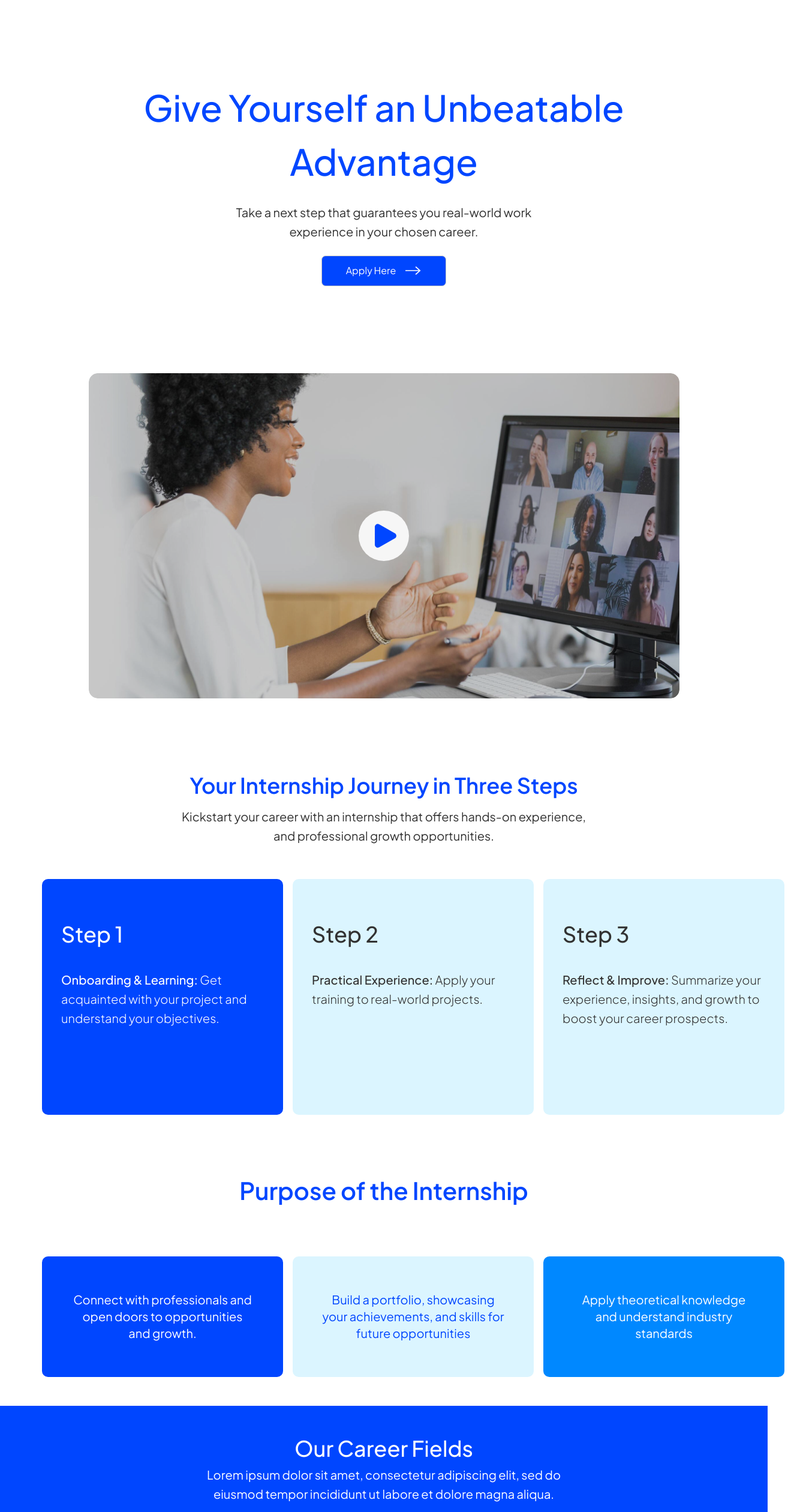
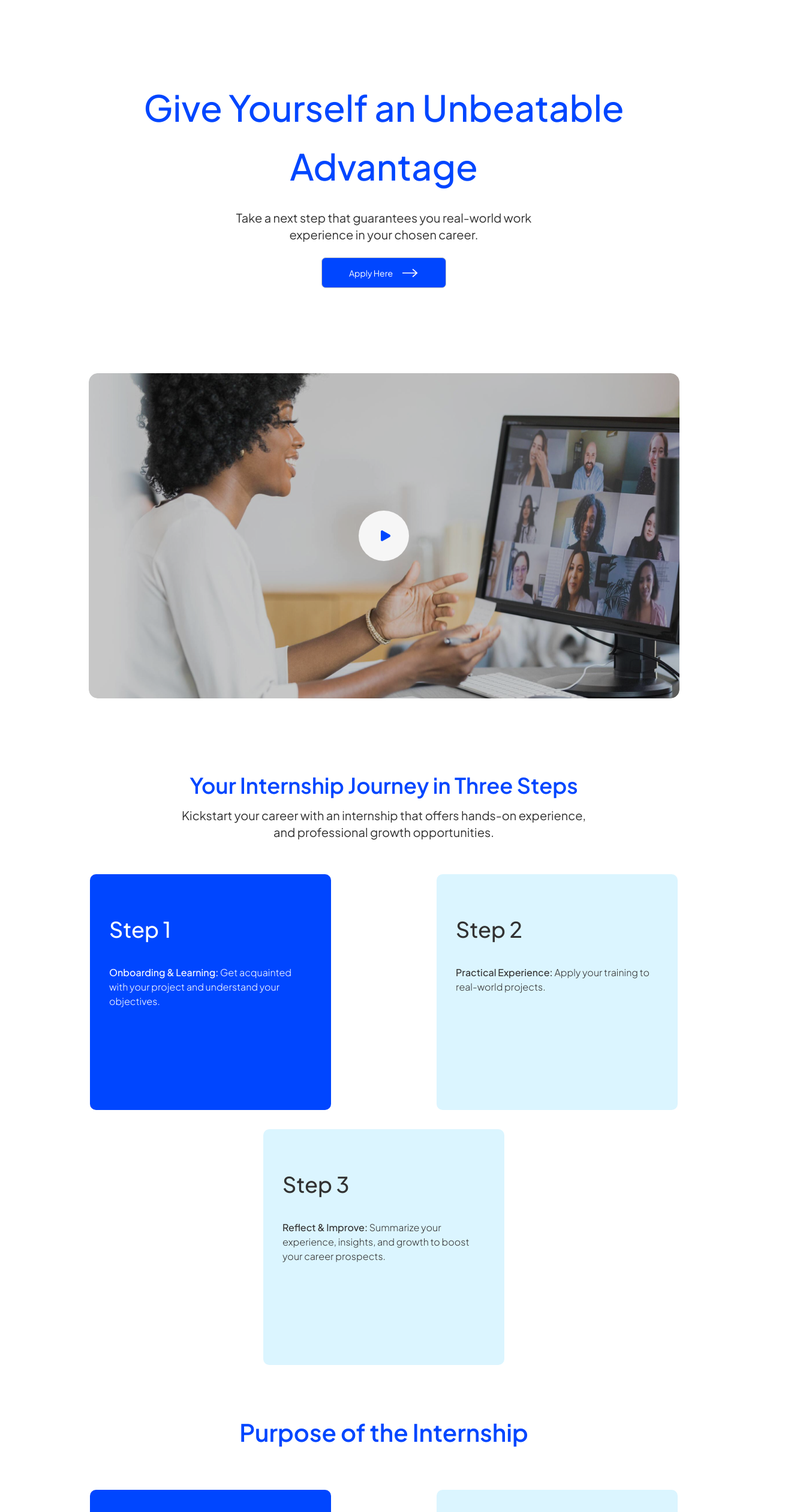
Before and after one commit to Fearless09/enoverlab, a Next.js app: page / in a window 1280 px wide. Shown: the part 220-2740 px from the top of the page at 60% size, 1349 px wide, since content can reach past the window. Built offline with nearby package versions, Linux system fonts and the light colour scheme.

Commit message:
Mobile View

```diff
--- a/package.json
+++ b/package.json
@@ -9,7 +9,7 @@
     "lint": "next lint"
   },
   "dependencies": {
-    "next": "14.2.4",
+    "next": "14.2.4 --turbo",
     "react": "^18",
     "react-dom": "^18"
   },
--- a/src/components/AluminiTestimonial.tsx
+++ b/src/components/AluminiTestimonial.tsx
@@ -26,18 +26,18 @@ const testimonials: {
 
 export default function AluminiTestimonial() {
     return (
-        <div className='bg-primary-100 px-[70px] py-[52px] mt-[47px] font-plus-jakarta-sans'>
+        <div className='bg-primary-100 px-4 sm:px-[70px] py-[52px] mt-5 sm:mt-[47px] font-plus-jakarta-sans'>
             <div className='text-center w-full max-w-[641px] mx-auto'>
-                <h1 className='text-primary-300 font-medium text-4xl'>
+                <h1 className='text-primary-300 font-medium text-2xl sm:text-4xl'>
                     Alumini Testmonials
                 </h1>
 
-                <p className='text-secondary text-xl font-normal leading-[160%] mt-2'>
+                <p className='text-secondary text-base sm:text-xl font-normal leading-[160%] mt-2'>
                     Lorem ipsum dolor sit amet, consectetur adipiscing elit, sed do eiusmod tempor incididunt ut labore et dolore magna aliqua.
                 </p>
             </div>
 
-            <div className='mt-[54px] grid grid-cols-[repeat(3,413px)] gap-5 justify-around'>
+            <div className='mt-10 sm:mt-[54px] flex flex-wrap gap-x-5 gap-y-16 justify-around'>
                 {testimonials?.map((item, index) => (
                     <TestimonialCard
                         key={index}
@@ -61,15 +61,15 @@ function TestimonialCard({ item: {
     }
 }) {
     return (
-        <div className='h-[467px] bg-primary-300 text-white py-9 px-7'>
+        <div className='max-h-[467px] w-[413px] bg-primary-300 text-white py-9 px-7'>
             <div className='relative bg-white h-[213px]'>
                 <button className='absolute top-1/2 left-1/2 -translate-x-1/2 -translate-y-1/2 hover:opacity-[0.95] active:scale-[0.95]'>
                     <PlayIconSVG color='#C5C5C5' />
                 </button>
             </div>
 
-            <h1 className='mt-[71px] font-medium text-4xl'>{name}</h1>
-            <p className='mt-2 text-xl font-normal leading-[160%]'>{role}</p>
+            <h1 className='mt-8 sm:mt-[71px] font-medium text-xl sm:text-4xl'>{name}</h1>
+            <p className='mt-2 text-base sm:text-xl font-normal leading-[160%]'>{role}</p>
         </div>
     )
 }
--- a/src/components/CareerField.tsx
+++ b/src/components/CareerField.tsx
@@ -30,18 +30,18 @@ const careers: {
 
 export default function CareerField() {
     return (
-        <div className='bg-primary-300 px-[70px] py-[51px] font-plus-jakarta-sans'>
+        <div className='bg-primary-300 px-4 sm:px-[70px] py-[51px] font-plus-jakarta-sans'>
             <div className='w-full max-w-[640px] mx-auto text-center text-white'>
-                <h1 className='font-medium text-4xl'>
+                <h1 className='font-medium text-2xl sm:text-4xl leading-relaxed'>
                     Our Career Fields
                 </h1>
 
-                <p className='text-xl font-normal leading-[160%] mt-2'>
+                <p className='text-base sm:text-xl font-normal leading-[160%] mt-3 sm:mt-2'>
                     Lorem ipsum dolor sit amet, consectetur adipiscing elit, sed do eiusmod tempor incididunt ut labore et dolore magna aliqua.
                 </p>
             </div>
 
-            <div className='mt-[61px] grid grid-cols-[repeat(3,402px)] justify-around gap-4'>
+            <div className='mt-10 sm:mt-[61px] flex flex-wrap justify-around gap-y-12 gap-x-4'>
                 {careers?.map((item, index) => (
                     <CareerCard
                         key={index}
@@ -62,7 +62,7 @@ function CareerCard({ img, name, description }: {
     description: string
 }) {
     return (
-        <div className='h-[557px] rounded-[15px] bg-white text-secondary py-[22px] px-4'>
+        <div className='max-h-[557px] w-[402px] rounded-[15px] bg-white text-secondary py-[22px] px-4'>
             <Image
                 src={img}
                 width={370}
@@ -72,11 +72,11 @@ function CareerCard({ img, name, description }: {
                 className=''
             />
 
-            <h1 className='mt-[34px] font-medium text-[32px]'>
+            <h1 className='mt-[34px] font-medium text-xl sm:text-[32px]'>
                 {name}
             </h1>
 
-            <p className='mt-[26px] font-normal text-xl leading-[160%]'>
+            <p className='mt-[26px] font-normal text-base sm:text-xl leading-[160%]'>
                 {description}
             </p>
 
--- a/src/components/CodeOfConduct.tsx
+++ b/src/components/CodeOfConduct.tsx
@@ -27,22 +27,22 @@ const codes: {
 
 export default function CodeOfConduct() {
     return (
-        <div className='bg-primary-100 px-[70px] py-[71px] text-secondary font-plus-jakarta-sans flex justify-between gap-5'>
-            <div className='flex flex-col gap-[34px] w-full max-w-[489px]'>
-                <h1 className='text-primary-300 font-semibold text-[45px]'>
+        <div className='bg-primary-100 px-4 sm:px-[70px] py-[71px] text-secondary font-plus-jakarta-sans flex flex-col lg:flex-row items-center lg:items-start justify-between gap-y-16 gap-x-5'>
+            <div className='flex flex-col gap-6 sm:gap-[34px] w-full max-w-[489px] text-center lg:text-left'>
+                <h1 className='text-primary-300 font-semibold text-2xl sm:text-[45px] leading-relaxed'>
                     Our Code of Conduct
                 </h1>
-                <p className='font-normal text-xl leading-[160%]'>
+                <p className='font-normal text-base sm:text-xl leading-[160%]'>
                     Lorem ipsum dolor sit amet, consectetur adipiscing elit, sed do eiusmod tempor incididunt ut labore et dolore magna aliqua.
                 </p>
                 <RightArrowCTAButton
-                    buttonStyles='bg-transparent border-primary-300 text-primary-300'
+                    buttonStyles='bg-transparent border-primary-300 text-primary-300 mx-auto lg:mx-0'
                     text='Download Rules'
                     arrowColor='#0046FF'
                 />
             </div>
 
-            <div className='grid grid-cols-[repeat(2,359px)] justify-end gap-8'>
+            <div className='flex flex-wrap lg:grid grid-cols-[repeat(2,359px)] justify-around lg:justify-end gap-8'>
                 {codes?.map((item, index) => (
                     <CodeCard
                         key={index}
@@ -66,14 +66,14 @@ function CodeCard({ item: {
     }
 }) {
     return (
-        <div className='h-[175px] flex items-center p-[37px] justify-center bg-white rounded-[10px] border border-primary-200 last:col-start-2'>
+        <div className='max-h-[175px] max-w-[359px] w-full flex items-center p-[37px] justify-center bg-white rounded-[10px] border border-primary-200 lg:last:col-start-2'>
             <div className='flex gap-6'>
                 <div className='w-[30px] h-[30px]'>{svg}</div>
                 <div>
-                    <h4 className='font-medium text-2xl'>
+                    <h4 className='font-medium text-lg sm:text-2xl'>
                         {name}
                     </h4>
-                    <p className='text-xl font-normal leading-[160%] mt-2.5'>
+                    <p className='text-base sm:text-xl font-normal leading-[160%] mt-2.5'>
                         {description}
                     </p>
                 </div>
--- a/src/components/FAQ.tsx
+++ b/src/components/FAQ.tsx
@@ -11,12 +11,12 @@ const questions: string[] = [
 
 export default function FAQ() {
     return (
-        <div className='mt-[87px] px-[70px] py-[37px] font-plus-jakarta-sans text-secondary'>
-            <h4 className='max-w-[641px] w-full leading-[160%] text-3xl font-semibold mx-auto text-center'>
+        <div className='mt-5 sm:mt-[87px] px-4 sm:px-[70px] py-[37px] font-plus-jakarta-sans text-secondary'>
+            <h4 className='max-w-[641px] w-full leading-[160%] text-2xl sm:text-3xl font-semibold mx-auto text-center'>
                 Get quick answers to questions asked by people like you
             </h4>
 
-            <div className='mt-10 w-full max-w-[991px] mx-auto'>
+            <div className='mt-5 sm:mt-10 w-full max-w-[991px] mx-auto'>
                 {questions?.map((item, index) => (
                     <Question
                         key={index}
@@ -34,7 +34,7 @@ function Question({ item }: {
     item: string
 }) {
     return (
-        <div className='text-2xl py-4 font-semibold leading-[160%] border-b border-b-black'>
+        <div className='text-base sm:text-2xl py-4 font-normal sm:font-semibold leading-[160%] border-b border-b-black'>
             <p className='w-full max-w-[763px]'>{item}</p>
         </div>
     )
--- a/src/components/Header.tsx
+++ b/src/components/Header.tsx
@@ -9,13 +9,13 @@ export default function Header() {
     const router = useRouter()
 
     return (
-        <header className='mt-[34px] w-full h-[577px] px-[70px] text-center flex justify-center items-center font-plus-jakarta-sans'>
+        <header className='mt-16 sm:mt-[34px] w-full sm:h-[577px] px-4 sm:px-[70px] text-center flex justify-center items-center font-plus-jakarta-sans'>
             <div className='flex flex-col gap-y-6 items-center'>
-                <h1 className='text-primary-300 font-medium text-[60px] max-w-[813px] w-full'>
+                <h1 className='text-primary-300 font-medium text-2xl sm:text-[60px] leading-relaxed max-w-[813px] w-full'>
                     Give Yourself an Unbeatable Advantage
                 </h1>
 
-                <p className='max-w-[542px] w-full text-secondary font-normal text-xl leading-[160%]'>
+                <p className='max-w-[542px] w-full text-secondary font-normal text-base sm:text-xl leading-[160%]'>
                     Take a  next step that guarantees you real-world work experience in your chosen career.
                 </p>
 
--- a/src/components/Hero.tsx
+++ b/src/components/Hero.tsx
@@ -4,7 +4,7 @@ import React from 'react'
 
 export default function Hero() {
     return (
-        <div className='px-10 py-7 relative'>
+        <div className='px-4 sm:px-10 py-7 relative'>
             <figure>
                 <Image
                     src={"/hero.png"}
@@ -12,12 +12,12 @@ export default function Hero() {
                     height={542}
                     alt='Hero'
                     objectFit='contain'
-                    className='max-w-[985px] w-full max-h-[542px] mx-auto h-full rounded-[15px]'
+                    className='max-w-[985px] w-full max-h-[542px] mx-auto h-full rounded-[15px] aspect-video'
                 />
             </figure>
 
-            <button className='w-[84px] h-[84px] rounded-full bg-[#F6F6F6] absolute top-1/2 left-1/2 -translate-y-1/2 -translate-x-1/2 active:scale-[0.98] hover:opacity-[0.98] flex items-center justify-center'>
-                <PlayIconSVG style='ms-1.5' />
+            <button className='w-10 h-10 sm:w-[84px] sm:h-[84px] rounded-full bg-[#F6F6F6] absolute top-1/2 left-1/2 -translate-y-1/2 -translate-x-1/2 active:scale-[0.98] hover:opacity-[0.98] flex items-center justify-center'>
+                <PlayIconSVG style='ms-0.5 sm:ms-1.5 scale-[45%]' />
             </button>
         </div>
     )
--- a/src/components/InternshipThreeSteps.tsx
+++ b/src/components/InternshipThreeSteps.tsx
@@ -29,17 +29,17 @@ const threeSteps: {
 
 export default function InternshipThreeSteps() {
     return (
-        <div className='mt-[49px] px-[70px] py-12 font-plus-jakarta-sans'>
+        <div className='sm:mt-[49px] px-4 sm:px-[70px] py-12 font-plus-jakarta-sans'>
             <div className='max-w-[708px] w-full text-center mx-auto'>
-                <h1 className='text-primary-300 text-4xl font-semibold'>
+                <h1 className='text-primary-300 text-2xl sm:text-4xl leading-relaxed font-semibold'>
                     Your Internship Journey in Three Steps
                 </h1>
-                <p className='mt-4 text-xl text-secondary font-normal leading-[160%]'>
+                <p className='mt-4 text-base sm:text-xl text-secondary font-normal leading-[160%]'>
                     Kickstart your career with an internship that offers hands-on experience, and professional growth opportunities.
                 </p>
             </div>
 
-            <div className='mt-14 grid grid-cols-[repeat(3,402px)] justify-around gap-4'>
+            <div className='mt-7 sm:mt-14 flex flex-wrap justify-around gap-y-8 gap-x-4'>
                 {threeSteps?.map((item, index) => (
                     <InternshipStepsCard
                         key={index}
@@ -63,10 +63,10 @@ function InternshipStepsCard({ otherStyle, step, heading, body }: {
 }) {
 
     return (
-        <div className={`h-[393px] rounded-[10px] px-[32px] py-[72px] ${otherStyle}`}>
-            <h1 className='font-medium text-4xl'>{step}</h1>
+        <div className={`min-h-[300px] sm:min-h-[393px] w-full max-w-[402px] rounded-[10px] px-[32px] py-[72px] ${otherStyle}`}>
+            <h1 className='font-medium text-2xl sm:text-4xl'>{step}</h1>
 
-            <p className='mt-10 text-xl leading-[160%]'>
+            <p className='mt-10 text-base sm:text-base leading-[160%]'>
                 <span className='font-medium'>{heading}:</span>
                 {" "}
                 <span className='font-light'>{body}</span>
--- a/src/components/Navbar.tsx
+++ b/src/components/Navbar.tsx
@@ -30,7 +30,7 @@ const navLinks: {
 
 export default function Navbar() {
     return (
-        <nav className='px-[70px] mt-[34px] w-full flex items-center justify-between'>
+        <nav className='px-2 sm:px-[70px] mt-[34px] w-full flex items-center justify-between'>
             <Image
                 src={"/enoverlab_logo.png"}
                 width={225}
@@ -40,7 +40,7 @@ export default function Navbar() {
                 className=''
             />
 
-            <span className='flex items-center gap-6'>
+            <span className='hidden lg:flex items-center gap-6'>
                 {navLinks?.map((item, index) => (
                     <Link
                         className='text-xl font-normal flex items-center gap-1.5 text-secondary font-plus-jakarta-sans'
--- a/src/components/PurposeOfInternship.tsx
+++ b/src/components/PurposeOfInternship.tsx
@@ -21,12 +21,12 @@ const purposes: {
 
 export default function PurposeOfInternship() {
     return (
-        <div className='px-[70px] py-12 text-center font-plus-jakarta-sans'>
-            <h1 className='font-semibold text-primary-300 text-[40px]'>
+        <div className='px-4 sm:px-[70px] py-12 text-center font-plus-jakarta-sans'>
+            <h1 className='font-semibold text-primary-300 text-2xl sm:text-[40px]'>
                 Purpose of the Internship
             </h1>
 
-            <div className='mt-20 grid grid-cols-[repeat(3,402px)] gap-4 justify-around'>
+            <div className='mt-7 sm:mt-20 flex flex-wrap gap-y-5 gap-x-4 justify-around'>
                 {purposes?.map((item, index) => (
                     <PurposeCard
                         key={index}
@@ -45,8 +45,8 @@ function PurposeCard({ text, otherStyle }: {
     otherStyle: string
 }) {
     return (
-        <div className={`rounded-[10px] h-[201px] flex justify-center items-center ${otherStyle}`}>
-            <span className='w-full max-w-[305px] text-xl'>
+        <div className={`rounded-[10px] w-[402px] h-[201px] px-8 flex justify-center items-center ${otherStyle}`}>
+            <span className='w-full max-w-[305px] text-base sm:text-xl'>
                 {text}
             </span>
         </div>
--- a/src/components/RightArrowCTAButton.tsx
+++ b/src/components/RightArrowCTAButton.tsx
@@ -12,7 +12,7 @@ export default function RightArrowCTAButton({ buttonStyles, arrowColor, text, on
             className={`w-[208px] h-[51px] border rounded-[7px] flex items-center justify-center gap-4 active:scale-[0.98] hover:opacity-[0.95] ${buttonStyles}`}
             onClick={onclick}
         >
-            <span>{text}</span>
+            <span className='sm:text-sm text-sm'>{text}</span>
             <RightArrowSVG color={arrowColor} />
         </button>
     )
--- a/src/components/StartWithEnoverlab.tsx
+++ b/src/components/StartWithEnoverlab.tsx
@@ -3,9 +3,9 @@ import RightArrowCTAButton from './RightArrowCTAButton'
 
 export default function StartWithEnoverlab() {
     return (
-        <div className='px-[70px] py-[107px] font-plus-jakarta-sans'>
-            <div className='mx-auto w-full max-w-[1120px] h-[413px] rounded-[30px] bg-primary-300 text-white text-center flex flex-col gap-12 items-center justify-center'>
-                <h1 className='font-bold text-4xl w-full max-w-[783px] leading-[140%]'>
+        <div className='px-4 sm:px-[70px] py-[107px] font-plus-jakarta-sans'>
+            <div className='mx-auto w-full max-w-[1120px] h-[413px] rounded-[30px] px-4 bg-primary-300 text-white text-center flex flex-col gap-12 items-center justify-center'>
+                <h1 className='font-bold text-xl sm:text-4xl w-full max-w-[783px] leading-[140%]'>
                     Start Your Career Journey with Enoverlab and have a real world experience!
                 </h1>
 
```
